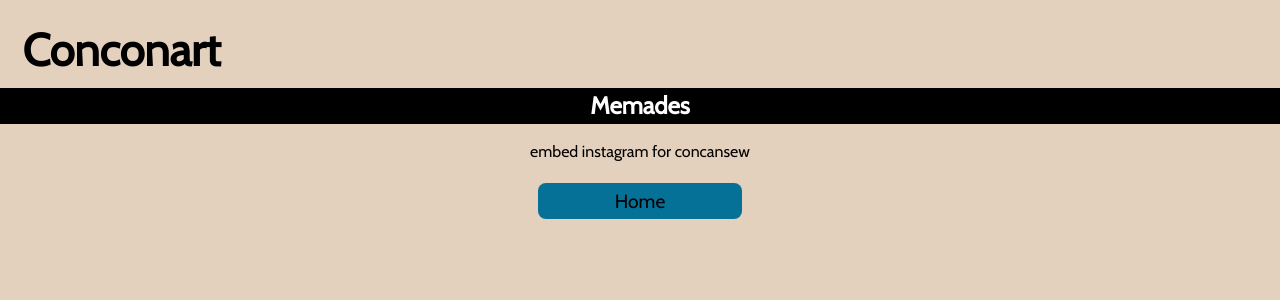
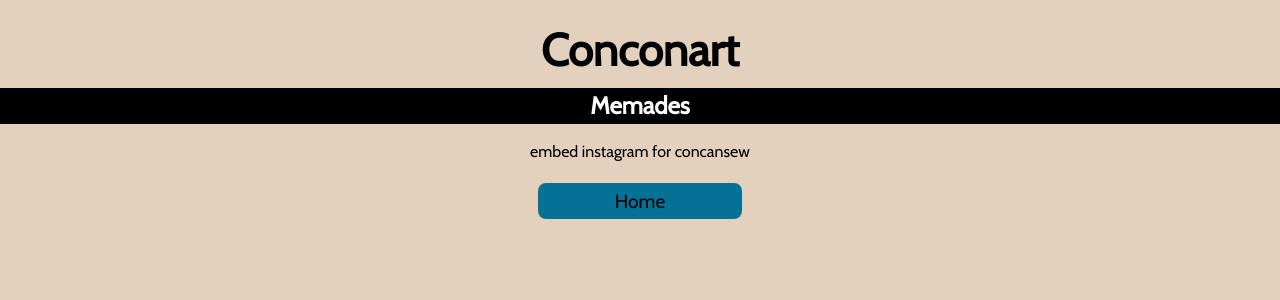
Before and after one commit to conconartist/conconart, a React (Create React App) app: page /memades in a window 1280 px wide. Shown: the top 300 px of the page. Built offline with nearby package versions, Linux system fonts and the light colour scheme.

Commit message:
Add header

```diff
--- a/src/App.js
+++ b/src/App.js
@@ -60,7 +60,9 @@ const App = () => {
   }
   return (
     <>
-      <h1>Conconart</h1>
+      <header>
+        <h1>Conconart</h1>
+      </header>
       <main>
       <Route
         exact
--- a/src/Portfolio/Portfolio.js
+++ b/src/Portfolio/Portfolio.js
@@ -1,5 +1,4 @@
 import React from 'react';
-import { Link } from 'react-router-dom';
 import { DevSummary } from '../DevSummary/DevSummary';
 import { HomeButton } from '../HomeButton/HomeButton';
 import bookwormintro from '../assets/bookwormintro.gif';
--- a/src/index.scss
+++ b/src/index.scss
@@ -15,6 +15,8 @@
 body, html {
     background-color: $primary-background-color;
     color: $main-text-color;
+    display: flex;
+    flex-direction: column;
     margin: 0;
     font-family: 'Roboto Condensed', Sans-Serif;
     font-size: 35px;
@@ -25,6 +27,7 @@ body, html {
 .buttonHome {
   @include buttonStyle();
   background-color: $fifth-accent-color;
+  margin-bottom: 5em;
 }
 
 .buttonOutsideLink {
--- a/src/style/_App.scss
+++ b/src/style/_App.scss
@@ -8,6 +8,11 @@ a {
   }
 }
 
+header {
+  align-items: center;
+  display: flex;
+  flex-direction: column;
+}
 main {
   display: flex;
   flex-direction: column;
```
